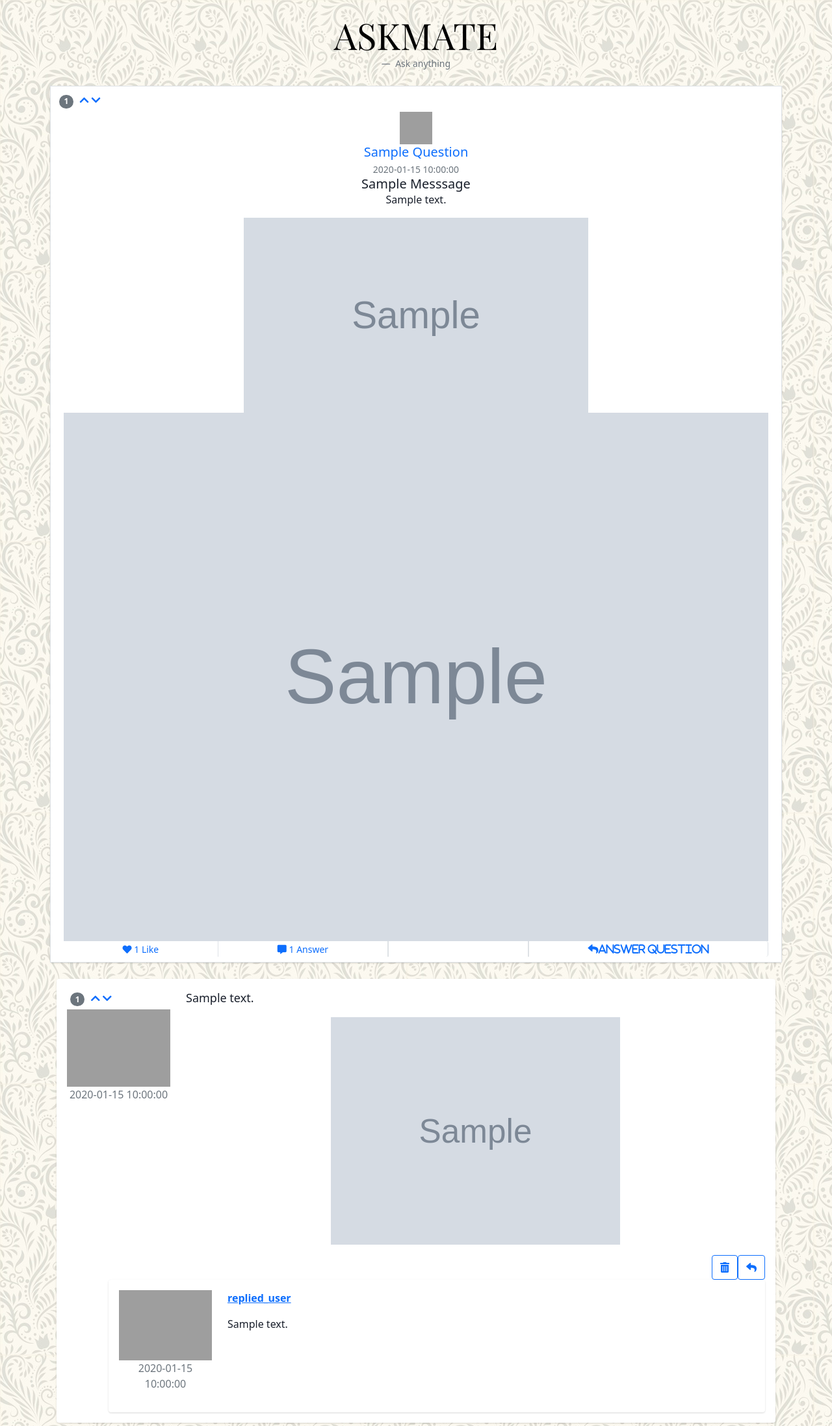
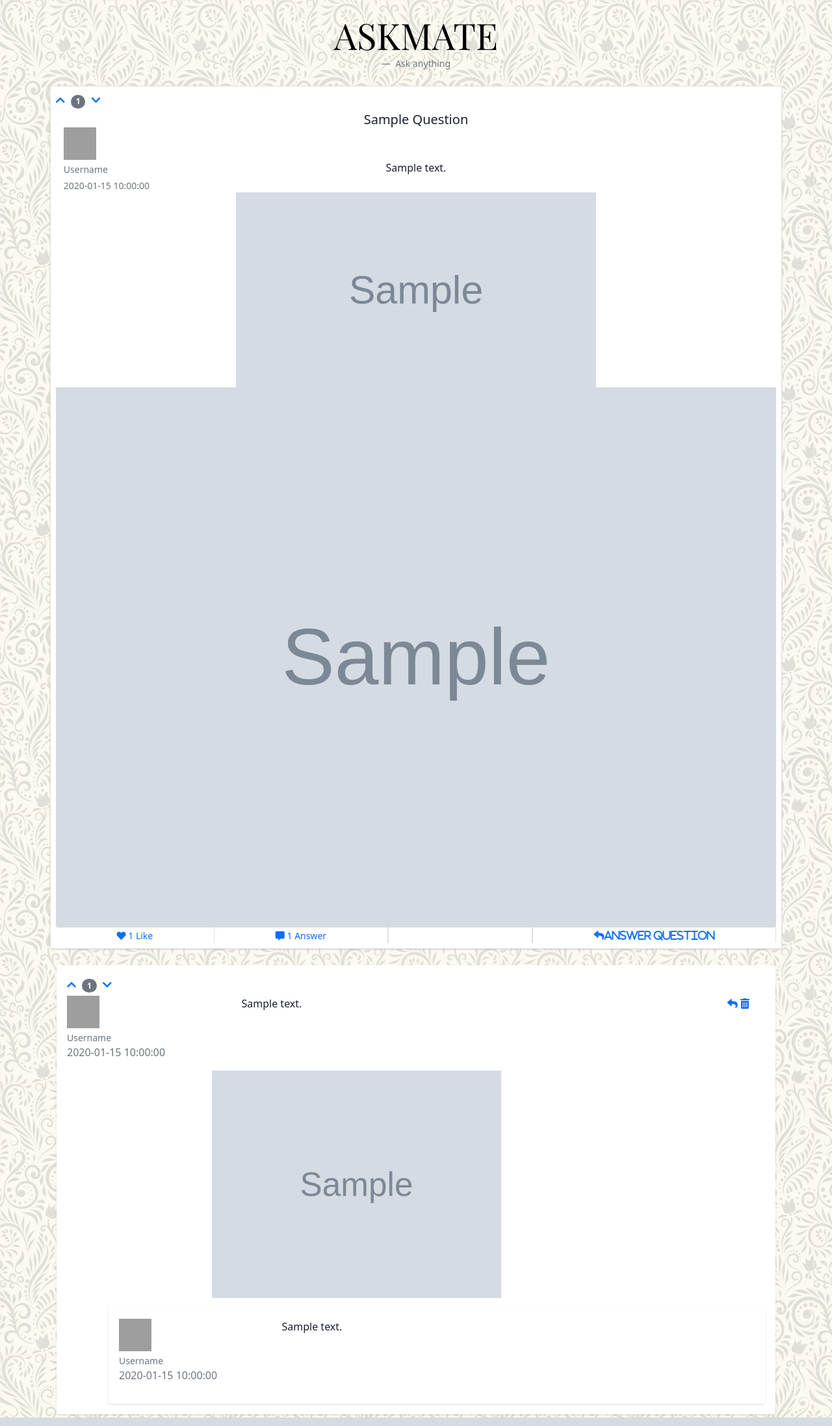
Before and after one commit to csabika98/AskMate, a Flask app: page /display/1 in a window 1280 px wide. Shown: the whole page at 65% size. Run offline with Flask 2, Linux system fonts and the light colour scheme; grey boxes marked "Sample" are stand-in pictures; a database or web service that is not in the repository returns one stand-in record (values such as "Sample title"); some libraries are stand-ins or nearby versions; grey boxes are pictures that could not be loaded.

Commit message:
display visual fix

```diff
--- a/templates/display.html
+++ b/templates/display.html
@@ -13,6 +13,7 @@
 {%for i in list_questions%}
 <section class="card mt-4"  style="margin: auto; width: 88%; margin-bottom: 2%;">
     <div class="border p-2">
+        <a class="fas fa-chevron-up" href="/display/{{question_id}}/vote_up" role="button" style="text-decoration: none;"></a>
         {% if i.vote_number >= 5 %}
         <span style="margin: 5px;" class="badge rounded-pill bg-success">{{i.vote_number}}</span>
         {% elif i.vote_number < 0 %}
@@ -20,27 +21,29 @@
         {%else%}
         <span style="margin: 5px;" class="badge rounded-pill bg-secondary">{{i.vote_number}}</span>
         {%endif%}
-        <a class="fas fa-chevron-up" href="/display/{{question_id}}/vote_up" role="button" style="text-decoration: none;"></a>
         <a class="fas fa-chevron-down" href="/display/{{question_id}}/vote_down" role="button" style="text-decoration: none;"></a>
-        <div class="row m-0" style="text-align: center;">
-            <div class="" style="text-align:center;" >
+
+        <!-- Question-->
+        <div class="row m-0">
+            <div>
+                <h2 class="text-capitalize h5 mb-0" style="text-align: center;">{{i.title}}</h2>
                 <a class="text-decoration-none">
                     <img class="" src="https://cdn3.iconfinder.com/data/icons/avatars-round-flat/33/avat-01-512.png" width="50" height="50" alt="...">
                 </a>
+                <div class="row">
+                        <div class="col-2">
+                            <p class="small text-secondary m-0 mt-1">Username</p>
+                            <p class="small text-secondary m-0 mt-1">{{i.submission_time}}</p>
+                        </div>
 
+                        <div class="col-8 text-center">
+                            <p style="text-align: center;">{{i.message}}</p>
+                        </div>
+                </div>
             </div>
+        </div>
+        <!-- question end-->
 
-            <div class="flex-grow-1 pl-2">
-
-                <a class="text-decoration-none">
-                    <h2 class="text-capitalize h5 mb-0">{{i.title}}</h2>
-                </a>
-                <p class="small text-secondary m-0 mt-1">{{i.submission_time}}</p>
-                <h2 class="text-capitalize h5 mb-0">{{i.messsage}}</h2>
-            </div>
-
-
-            <div style="text-align: center;"><p>{{i.message}}</p></div>
         {%if i.image != "default.png" %}
         <img src="/static/images/{{i.image}}" width="300" height="300" class="centimage">
         <img src={{i.image}} class="card-img-bottom" alt="">
@@ -89,6 +92,7 @@
 	    <div class="card-body">
 	        <div class="row">
         	    <div class="col-md-2">
+                    <a class="fas fa-chevron-up" href="/comments/{{question_id}}/{{item.id}}/vote_up" role="button" style="text-decoration: none;"></a>
                     {% if item.vote_number >= 5 %}
                     <span style="margin: 5px;" class="badge rounded-pill bg-success">{{item.vote_number}}</span>
                     {% elif item.vote_number < 0 %}
@@ -96,39 +100,52 @@
                     {%else%}
                     <span style="margin: 5px;" class="badge rounded-pill bg-secondary">{{item.vote_number}}</span>
                     {%endif%}
-                    <a class="fas fa-chevron-up" href="/comments/{{question_id}}/{{item.id}}/vote_up" role="button" style="text-decoration: none;"></a>
 
                     <a class="fas fa-chevron-down" href="/comments/{{question_id}}/{{item.id}}/vote_down" role="button" style="text-decoration: none;"></a>
+        	    </div>
+                <div class="row">
+                    <div class="col-3">
+                        <img src="https://cdn3.iconfinder.com/data/icons/avatars-round-flat/33/avat-01-512.png" width="50" height="50"/>
+                        <p class="small text-secondary m-0 mt-1">Username</p>
+                        <p class="text-secondary">{{item.submission_time}}</p>
+                    </div>
+                    <div class="col">
+                        <p>{{item.message}}</p>
 
-        	        <img src="https://image.ibb.co/jw55Ex/def_face.jpg" class="img img-rounded img-fluid"/>
-        	        <p class="text-secondary text-center">{{item.submission_time}}</p>
-        	    </div>
+                    </div>
+                    <div class="col-md-auto">
+                        <a style="text-decoration: none;" href="/comments/{{item.id}}/{{question_id}}/add/"><i class="fa fa-reply"></i></a>
+                        <a style="text-decoration: none;" href="/display/{{item.id}}/delete"><i class="fas fa-trash-alt"></i></a>
+                    </div>
+                </div>
+
+
         	    <div class="col-md-10">
-        	       <div class="clearfix"></div>
-                   <div class="text-text" style="text-align: left;"><p>{{item.message}}</p></div>
+
                     {%if item.image != 'default.png'%}
         	        <p>
                         <img src="/static/images/{{item.image}}" width="350" height="350" class="centimage">
-
                    </p>
                    {%endif%}
-                   <a href="/comments/{{item.id}}/{{question_id}}/add/" class="float-end btn btn-outline-primary ml-2">  <i class="fa fa-reply"></i></a>
-                   <a class="float-end btn btn-outline-primary ml-2" href="/display/{{item.id}}/delete"> <i class="fas fa-trash-alt"></i> </a>
+
         	    </div>
             </div>
             {%for i in nested_comment%}
             {%if i.answer_id == item.id%}
 	        	<div class="card card-inner">
             	    <div class="card-body">
+
             	        <div class="row">
-                    	    <div class="col-md-2">
-                    	        <img src="https://image.ibb.co/jw55Ex/def_face.jpg" class="img img-rounded img-fluid"/>
-                    	        <p class="text-secondary text-center">{{i.submission_time}}</p>
+                    	    <div class="col-3">
+                    	        <img src="https://cdn3.iconfinder.com/data/icons/avatars-round-flat/33/avat-01-512.png" width="50" height="50"/>
+                                <p class="small text-secondary m-0 mt-1">Username</p>
+                    	        <p class="text-secondary">{{i.submission_time}}</p>
                     	    </div>
-                    	    <div class="col-md-10">
-                    	        <p><a href="https://maniruzzaman-akash.blogspot.com/p/contact.html"><strong>replied_user</strong></a></p>
+
+                    	    <div class="col">
                     	        <p>{{i.message}}</p>
                     	    </div>
+
             	        </div>
             	    </div>
                 </div>
```
